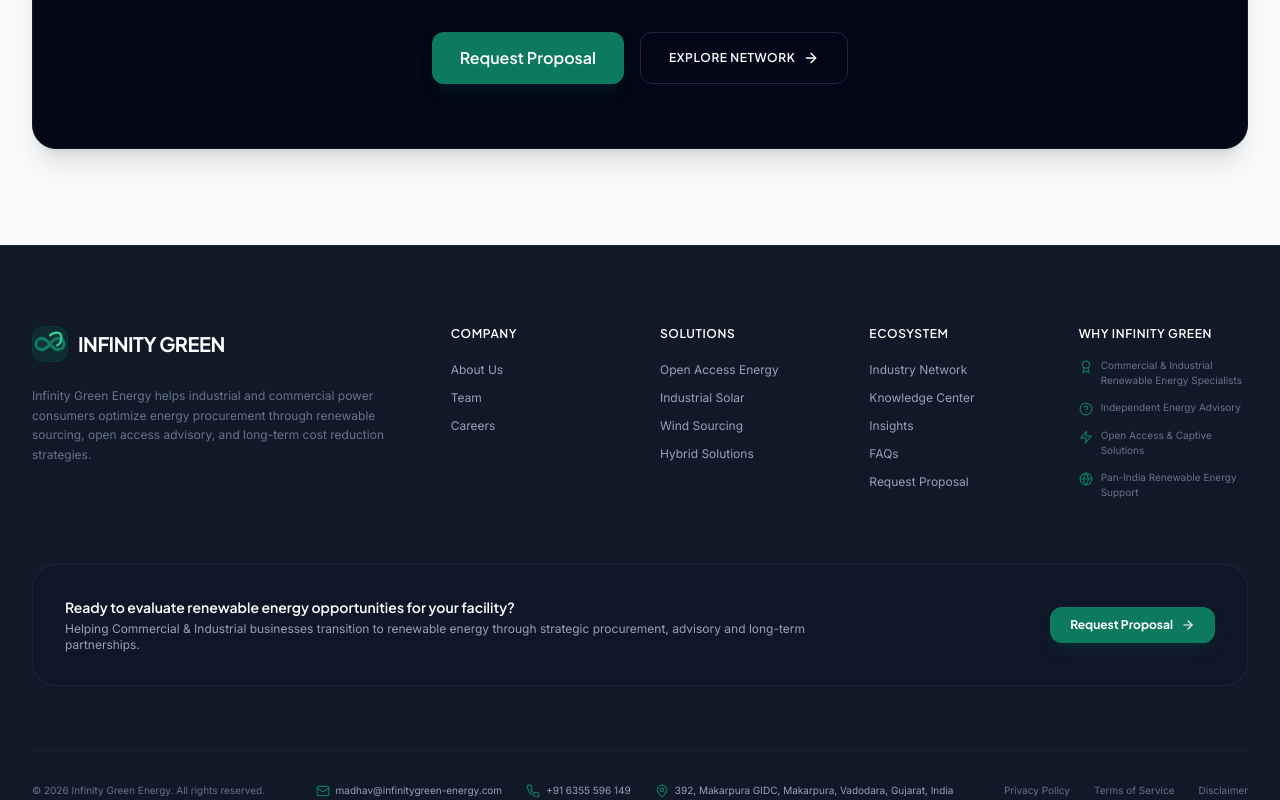
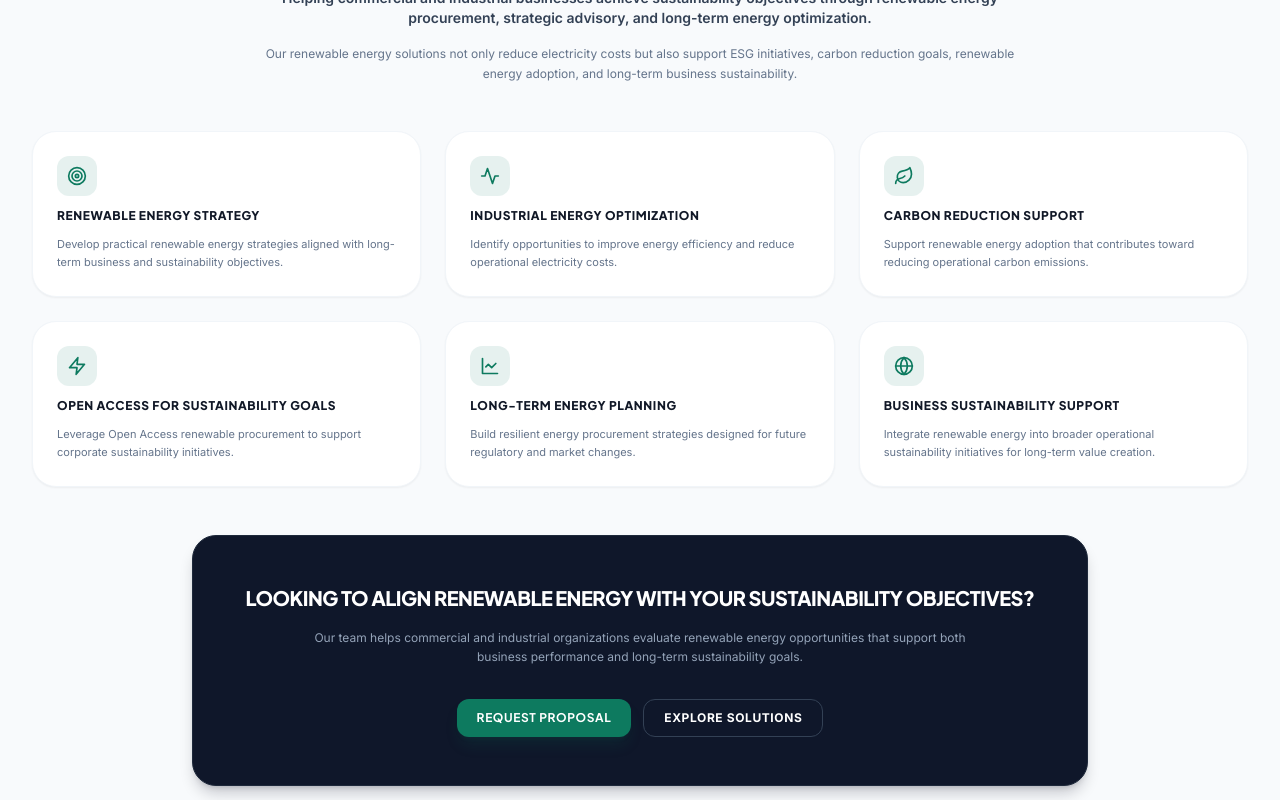
Before and after one commit to VedantPatel0709/infinity-green-energy, a Next.js app in the folder client/: page /solutions in a window 1280 px wide. Shown: the part 3560-4360 px from the top of the page. Built offline with nearby package versions, Linux system fonts and the light colour scheme; no server answers.

Commit message:
Add Sustainability & ESG support section to Solutions page

```diff
--- a/client/app/solutions/page.tsx
+++ b/client/app/solutions/page.tsx
@@ -1,6 +1,6 @@
 import { Metadata } from 'next';
 import Link from 'next/link';
-import { Globe2, Zap, Factory, Landmark, HelpCircle, FileCheck2, ArrowRight, Wind, Shuffle, ShieldAlert, Cpu } from 'lucide-react';
+import { Globe2, Zap, Factory, Landmark, HelpCircle, FileCheck2, ArrowRight, Wind, Shuffle, ShieldAlert, Cpu, Leaf, Target, LineChart, Activity, Globe, Sparkles } from 'lucide-react';
 
 export const metadata: Metadata = {
   title: 'B2B Renewable Energy Solutions | Infinity Green Energy',
@@ -89,6 +89,39 @@
     }
   ];
 
+  const esgServices = [
+    {
+      title: 'Renewable Energy Strategy',
+      description: 'Develop practical renewable energy strategies aligned with long-term business and sustainability objectives.',
+      icon: <Target className="w-5 h-5 text-primary" />
+    },
+    {
+      title: 'Industrial Energy Optimization',
+      description: 'Identify opportunities to improve energy efficiency and reduce operational electricity costs.',
+      icon: <Activity className="w-5 h-5 text-primary" />
+    },
+    {
+      title: 'Carbon Reduction Support',
+      description: 'Support renewable energy adoption that contributes toward reducing operational carbon emissions.',
+      icon: <Leaf className="w-5 h-5 text-primary" />
+    },
+    {
+      title: 'Open Access for Sustainability Goals',
+      description: 'Leverage Open Access renewable procurement to support corporate sustainability initiatives.',
+      icon: <Zap className="w-5 h-5 text-primary" />
+    },
+    {
+      title: 'Long-Term Energy Planning',
+      description: 'Build resilient energy procurement strategies designed for future regulatory and market changes.',
+      icon: <LineChart className="w-5 h-5 text-primary" />
+    },
+    {
+      title: 'Business Sustainability Support',
+      description: 'Integrate renewable energy into broader operational sustainability initiatives for long-term value creation.',
+      icon: <Globe className="w-5 h-5 text-primary" />
+    }
+  ];
+
   return (
     <div className="py-24 px-4 sm:px-6 lg:px-8 bg-light min-h-screen font-sans">
       <div className="max-w-7xl mx-auto">
@@ -159,6 +192,63 @@
           ))}
         </div>
 
+        {/* Sustainability & ESG Support Section */}
+        <section className="space-y-12 mb-24 border-t border-slate-200/65 pt-20">
+          <div className="text-center space-y-4 max-w-3xl mx-auto">
+            <span className="text-primary font-bold text-xs uppercase tracking-widest font-heading bg-primary/10 px-3.5 py-1.5 rounded-full">
+              Sustainability & ESG Support
+            </span>
+            <h2 className="text-3xl md:text-4xl font-black font-heading text-dark uppercase tracking-tight">
+              Sustainability & ESG Support
+            </h2>
+            <p className="text-slate-700 font-sans text-xs md:text-sm font-semibold leading-relaxed">
+              Helping commercial and industrial businesses achieve sustainability objectives through renewable energy procurement, strategic advisory, and long-term energy optimization.
+            </p>
+            <p className="text-slate-500 font-sans text-xs leading-relaxed">
+              Our renewable energy solutions not only reduce electricity costs but also support ESG initiatives, carbon reduction goals, renewable energy adoption, and long-term business sustainability.
+            </p>
+          </div>
+
+          <div className="grid grid-cols-1 md:grid-cols-2 lg:grid-cols-3 gap-6">
+            {esgServices.map((service, idx) => (
+              <div
+                key={idx}
+                className="bg-white rounded-3xl border border-slate-100 shadow-sm p-6 hover:border-primary/20 hover:shadow-md transition-all duration-300 space-y-4 flex flex-col justify-between"
+              >
+                <div className="space-y-3">
+                  <div className="w-10 h-10 rounded-xl bg-primary/10 flex items-center justify-center">
+                    {service.icon}
+                  </div>
+                  <h3 className="font-heading font-black text-dark text-xs uppercase tracking-wider">
+                    {service.title}
+                  </h3>
+                  <p className="text-[11px] text-slate-500 font-sans leading-relaxed">
+                    {service.description}
+                  </p>
+                </div>
+              </div>
+            ))}
+          </div>
+
+          {/* ESG Action Banner */}
+          <div className="bg-slate-900 border border-slate-800 rounded-3xl p-8 md:p-12 text-center space-y-4 max-w-4xl mx-auto shadow-lg shadow-slate-950/20">
+            <h3 className="text-lg md:text-xl font-black font-heading uppercase text-white tracking-tight">
+              Looking to align renewable energy with your sustainability objectives?
+            </h3>
+            <p className="text-slate-400 text-xs font-sans leading-relaxed max-w-2xl mx-auto">
+              Our team helps commercial and industrial organizations evaluate renewable energy opportunities that support both business performance and long-term sustainability goals.
+            </p>
+            <div className="pt-4 flex flex-col sm:flex-row justify-center gap-3">
+              <Link href="/request-proposal" className="btn-primary py-2 px-5 text-xs font-bold uppercase tracking-wider">
+                Request Proposal
+              </Link>
+              <Link href="/solutions" className="flex items-center justify-center gap-1 px-5 py-2.5 rounded-xl border border-slate-700 hover:bg-slate-800 text-white font-bold text-xs uppercase tracking-wider transition-all duration-300">
+                Explore Solutions
+              </Link>
+            </div>
+          </div>
+        </section>
+
         {/* Action Banner */}
         <div className="bg-slate-950 text-white rounded-3xl p-8 md:p-16 text-center space-y-6 shadow-xl relative overflow-hidden border border-slate-900">
           <div className="absolute inset-0 bg-[linear-gradient(to_right,rgba(255,255,255,0.01)_1px,transparent_1px),linear-gradient(to_bottom,rgba(255,255,255,0.01)_1px,transparent_1px)] bg-[size:24px_24px] pointer-events-none" />
```
